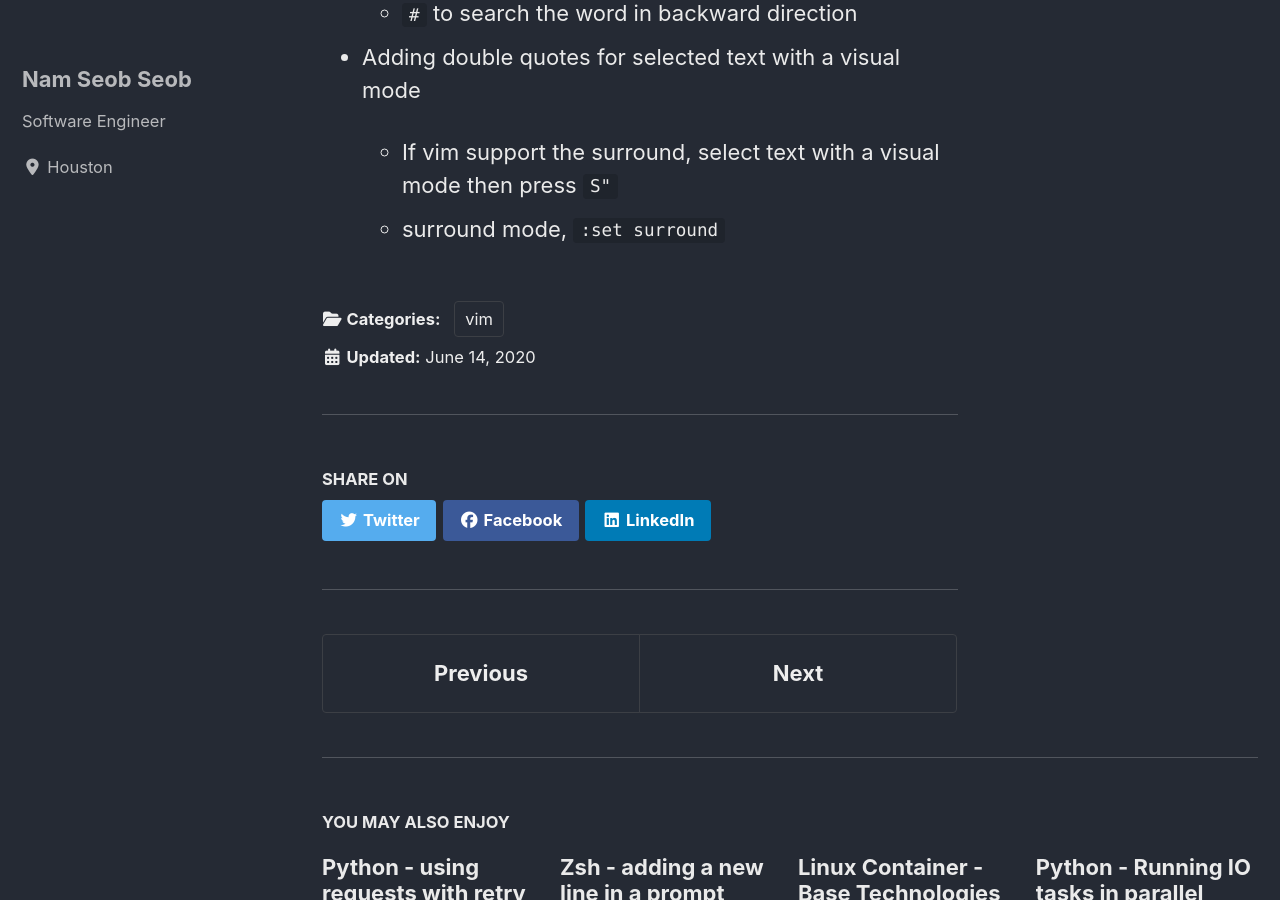
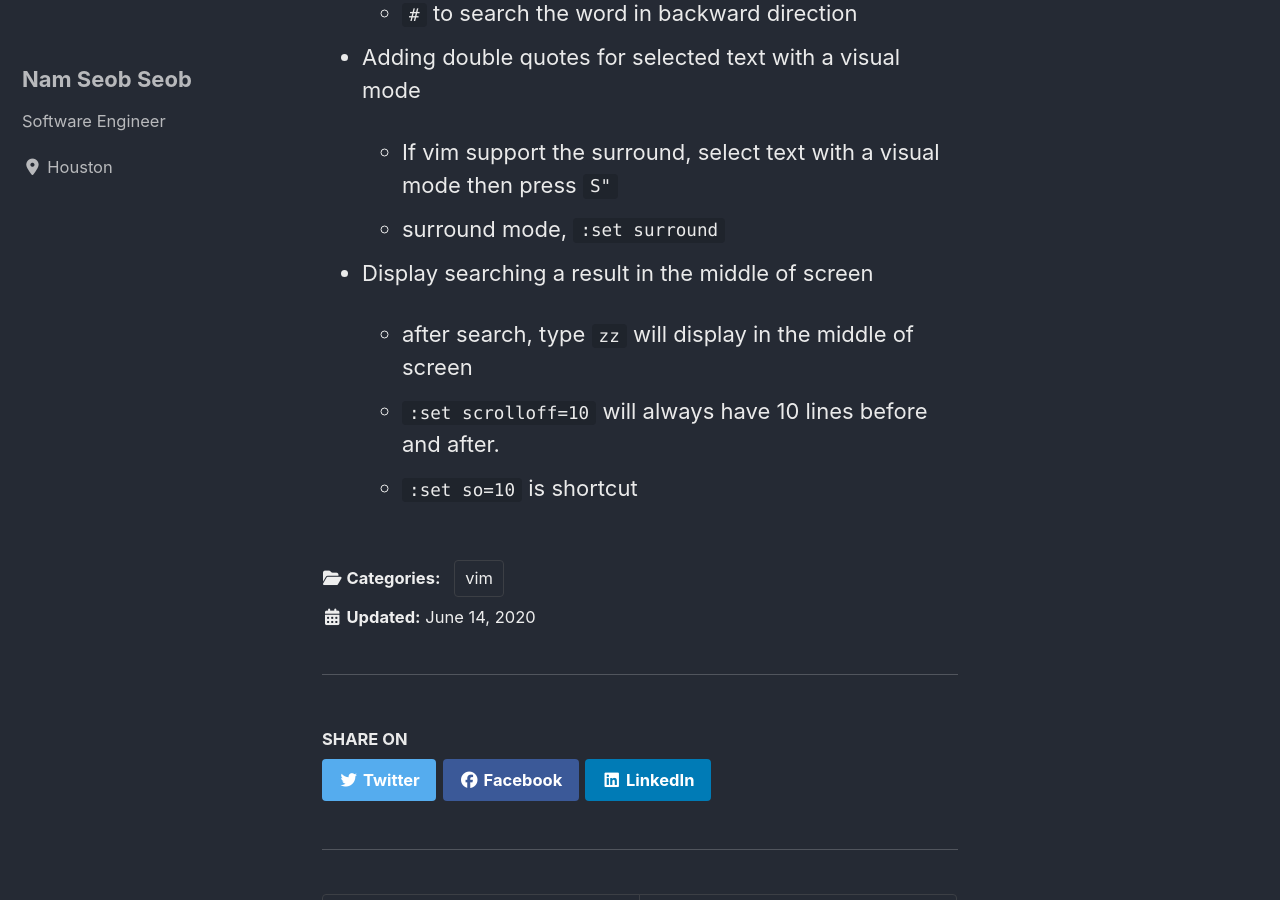
Before and after one commit to nsclass/nsclass.github.io, a Jekyll site: the page built from _posts/2020-06-14-vim-basic-commands.md, in a window 1280 px wide and 900 px high, scrolled down 4095 px. Built offline with Jekyll 4.4.1, drawn with Linux system fonts in a browser that asks for light colours; cached includes are drawn as plain includes; nearby versions of some CDN libraries.

Commit message:
displaying a result in the middle of screen

```diff
--- a/_posts/2020-06-14-vim-basic-commands.md
+++ b/_posts/2020-06-14-vim-basic-commands.md
@@ -115,3 +115,9 @@ You can use modifiers to change the meaning of a noun. Some modifiers are `i`, w
 
   - If vim support the surround, select text with a visual mode then press `S"`
   - surround mode, `:set surround`
+
+- Display searching a result in the middle of screen
+
+  - after search, type `zz` will display in the middle of screen
+  - `:set scrolloff=10` will always have 10 lines before and after.
+  - `:set so=10` is shortcut
```
